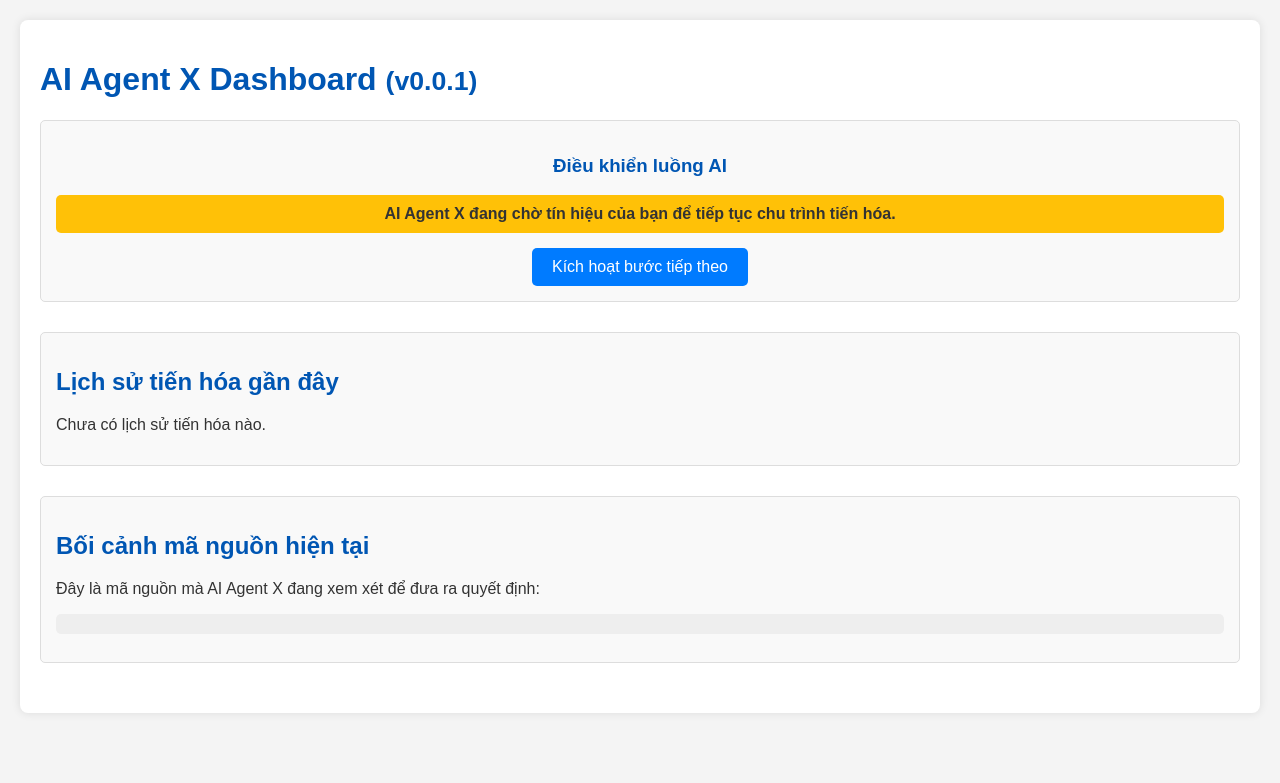
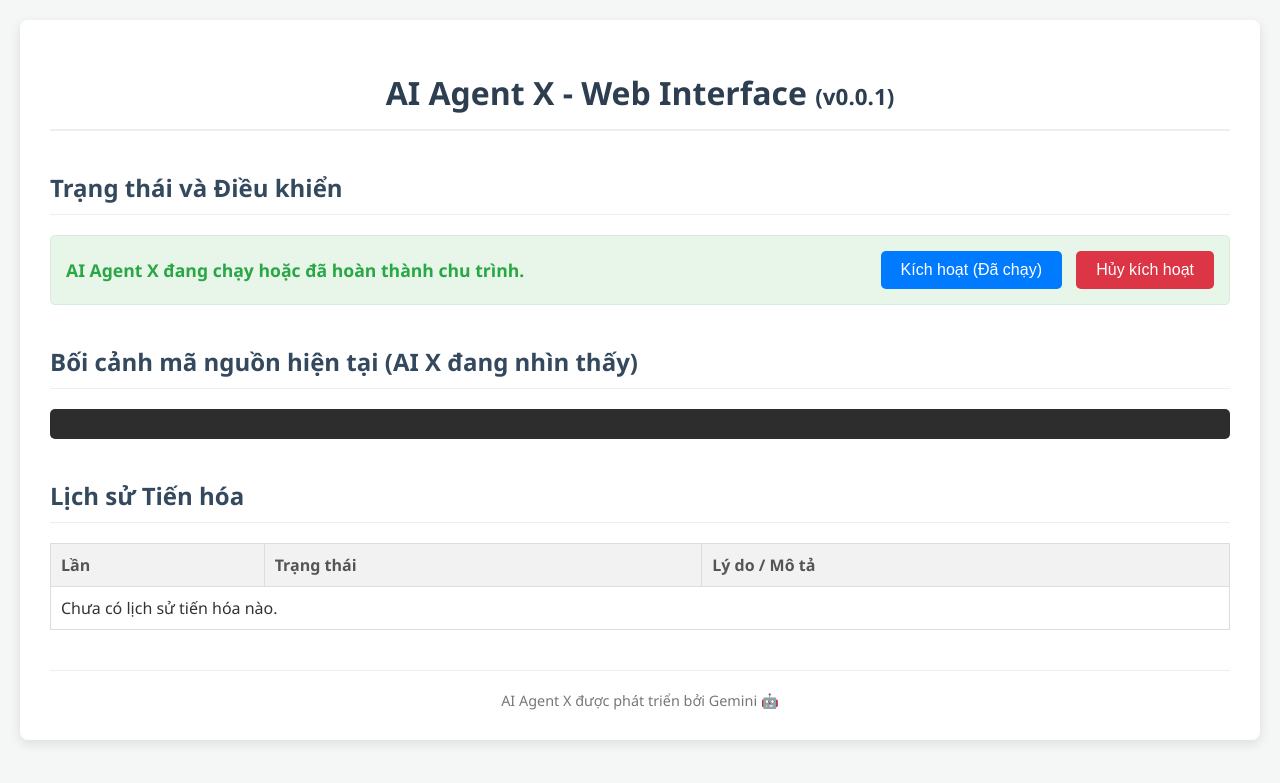
Before and after one commit to minkoivn/auto-code-py, a Flask app: page / in a window 1280 px wide. Shown: the top 783 px of the page. Run offline with Flask 3, Linux system fonts and the light colour scheme.

Commit message:
feat(AI): Cập nhật giao diện web để hiển thị rõ ràng trạng thái chờ tương tác, lịch sử tiến hóa và bối cảnh mã nguồn hiện tại, giúp người dùng dễ dàng theo dõi và điều khiển tác nhân AI.

```diff
--- a/app/templates/index.html
+++ b/app/templates/index.html
@@ -1,122 +1,225 @@
 <!DOCTYPE html>
-<html lang="en">
+<html lang="vi">
 <head>
     <meta charset="UTF-8">
     <meta name="viewport" content="width=device-width, initial-scale=1.0">
-    <title>AI Agent X Dashboard (v{{ version }})</title>
+    <title>AI Agent X - Web Interface</title>
     <style>
-        body { font-family: Arial, sans-serif; margin: 20px; background-color: #f4f4f4; color: #333; }
-        h1, h2, h3 { color: #0056b3; }
-        .container { max-width: 1200px; margin: auto; background: #fff; padding: 20px; border-radius: 8px; box-shadow: 0 0 10px rgba(0,0,0,0.1); }
-        .section { margin-bottom: 30px; padding: 15px; border: 1px solid #ddd; border-radius: 5px; background-color: #f9f9f9; }
-        .log-entry { margin-bottom: 10px; padding: 10px; border-bottom: 1px dashed #eee; }
-        .log-entry:last-child { border-bottom: none; }
-        /* Các trạng thái log */
-        .log-status-committed { color: green; font-weight: bold; }
-        .log-status-rejected_validation_failed { color: orange; font-weight: bold; }
-        .log-status-execution_failed { color: red; font-weight: bold; }
-        .log-status-no_proposal { color: gray; font-weight: bold; }
-        pre { background-color: #eee; padding: 10px; border-radius: 5px; overflow-x: auto; white-space: pre-wrap; word-wrap: break-word; }
-        .button-group { margin-top: 20px; text-align: center; }
-        .button-group button {
+        body {
+            font-family: 'Segoe UI', Tahoma, Geneva, Verdana, sans-serif;
+            margin: 0;
+            padding: 20px;
+            background-color: #f4f7f6;
+            color: #333;
+        }
+        .container {
+            max-width: 1200px;
+            margin: 0 auto;
+            background-color: #fff;
+            padding: 30px;
+            border-radius: 8px;
+            box-shadow: 0 4px 12px rgba(0, 0, 0, 0.1);
+        }
+        h1 {
+            color: #2c3e50;
+            text-align: center;
+            margin-bottom: 30px;
+            border-bottom: 2px solid #eee;
+            padding-bottom: 15px;
+        }
+        h2 {
+            color: #34495e;
+            border-bottom: 1px solid #eee;
+            padding-bottom: 10px;
+            margin-top: 40px;
+            margin-bottom: 20px;
+        }
+        .status-section {
+            background-color: #e8f5e9;
+            border: 1px solid #d4edda;
+            padding: 15px;
+            border-radius: 5px;
+            display: flex;
+            justify-content: space-between;
+            align-items: center;
+            margin-bottom: 30px;
+        }
+        .status-text {
+            font-weight: bold;
+            color: #28a745;
+            font-size: 1.1em;
+        }
+        .status-waiting {
+            background-color: #fff3cd;
+            border-color: #ffeeba;
+            color: #856404;
+        }
+        .status-waiting .status-text {
+            color: #856404;
+        }
+        button {
             padding: 10px 20px;
-            font-size: 16px;
-            cursor: pointer;
             border: none;
             border-radius: 5px;
+            cursor: pointer;
+            font-size: 1em;
+            transition: background-color 0.3s ease;
+        }
+        .trigger-button {
+            background-color: #007bff;
             color: white;
-            transition: background-color 0.3s ease;
-            margin: 0 5px;
         }
-        .button-group button.trigger { background-color: #007bff; }
-        .button-group button.trigger:hover { background-color: #0056b3; }
-        .button-group button.clear { background-color: #dc3545; } /* Red for clear/cancel */
-        .button-group button.clear:hover { background-color: #c82333; }
-        .status-message {
+        .trigger-button:hover {
+            background-color: #0056b3;
+        }
+        .clear-button {
+            background-color: #dc3545;
+            color: white;
+            margin-left: 10px;
+        }
+        .clear-button:hover {
+            background-color: #c82333;
+        }
+        .log-table {
+            width: 100%;
+            border-collapse: collapse;
+            margin-top: 15px;
+        }
+        .log-table th, .log-table td {
+            border: 1px solid #ddd;
             padding: 10px;
-            margin-bottom: 15px;
+            text-align: left;
+        }
+        .log-table th {
+            background-color: #f2f2f2;
+            font-weight: bold;
+            color: #555;
+        }
+        .log-table tr:nth-child(even) { background-color: #f9f9f9; }
+        .log-table tr:hover { background-color: #f1f1f1; }
+        .source-code-context {
+            background-color: #2d2d2d;
+            color: #f8f8f2;
+            padding: 15px;
             border-radius: 5px;
-            font-weight: bold;
+            overflow-x: auto;
+            white-space: pre-wrap; /* Giữ định dạng khoảng trắng và xuống dòng */
+            max-height: 500px;
+            font-family: 'Consolas', 'Monaco', 'Andale Mono', 'Ubuntu Mono', monospace;
+            font-size: 0.9em;
+            line-height: 1.5;
+        }
+        .footer {
             text-align: center;
+            margin-top: 40px;
+            padding-top: 20px;
+            border-top: 1px solid #eee;
+            color: #777;
+            font-size: 0.9em;
         }
-        .status-waiting { background-color: #ffc107; color: #333; } /* Yellow for waiting */
-        .status-triggered { background-color: #28a745; color: white; } /* Green for triggered */
     </style>
 </head>
 <body>
     <div class="container">
-        <h1>AI Agent X Dashboard <small>(v{{ version }})</small></h1>
+        <h1>AI Agent X - Web Interface <span style="font-size: 0.7em;">(v{{ version }})</span></h1>
 
-        <div class="section button-group">
-            <h3>Điều khiển luồng AI</h3>
+        <h2>Trạng thái và Điều khiển</h2>
+        <div class="status-section {{ 'status-waiting' if is_waiting_for_trigger else '' }}">
+            <div class="status-text">
                 {% if is_waiting_for_trigger %}
-                <div class="status-message status-triggered">
-                    Cờ kích hoạt đã được đặt. AI Agent X sẽ tiếp tục bước tiếp theo.
-                </div>
-                <button class="clear" onclick="clearTriggerFlag()">Hủy kích hoạt</button>
+                    AI Agent X đang ở chế độ TƯƠNG TÁC và chờ kích hoạt...
                 {% else %}
-                <div class="status-message status-waiting">
-                    AI Agent X đang chờ tín hiệu của bạn để tiếp tục chu trình tiến hóa.
-                </div>
-                <button class="trigger" onclick="triggerNextStep()">Kích hoạt bước tiếp theo</button>
+                    AI Agent X đang chạy hoặc đã hoàn thành chu trình.
                 {% endif %}
             </div>
+            <div>
+                {% if is_waiting_for_trigger %}
+                    <button class="trigger-button" onclick="triggerNextStep()">Kích hoạt Bước tiếp theo</button>
+                    <button class="clear-button" onclick="clearTriggerFlag()">Hủy kích hoạt</button>
+                {% else %}
+                    <button class="trigger-button" onclick="triggerNextStep()" disabled>Kích hoạt (Đã chạy)</button>
+                    <button class="clear-button" onclick="clearTriggerFlag()">Hủy kích hoạt</button>
+                {% endif %}
+            </div>
+        </div>
 
-        <div class="section">
-            <h2>Lịch sử tiến hóa gần đây</h2>
+        <h2>Bối cảnh mã nguồn hiện tại (AI X đang nhìn thấy)</h2>
+        <pre class="source-code-context">{{ source_context }}</pre>
+
+        <h2>Lịch sử Tiến hóa</h2>
+        <table class="log-table">
+            <thead>
+                <tr>
+                    <th>Lần</th>
+                    <th>Trạng thái</th>
+                    <th>Lý do / Mô tả</th>
+                </tr>
+            </thead>
+            <tbody>
                 {% if log_entries %}
                     {% for entry in log_entries %}
-                    <div class="log-entry">
-                        <strong>Lần {{ entry.iteration }}:</strong>
-                        Trạng thái = <span class="log-status-{{ entry.status | lower | replace(' ', '_') }}">{{ entry.status }}</span>.
-                        Lý do = {{ entry.reason }}
-                    </div>
+                        <tr>
+                            <td>{{ entry.iteration }}</td>
+                            <td>{{ entry.status }}</td>
+                            <td>{{ entry.reason }}</td>
+                        </tr>
                     {% endfor %}
                 {% else %}
-                <p>Chưa có lịch sử tiến hóa nào.</p>
+                    <tr>
+                        <td colspan="3">Chưa có lịch sử tiến hóa nào.</td>
+                    </tr>
                 {% endif %}
-        </div>
+            </tbody>
+        </table>
 
-        <div class="section">
-            <h2>Bối cảnh mã nguồn hiện tại</h2>
-            <p>Đây là mã nguồn mà AI Agent X đang xem xét để đưa ra quyết định:</p>
-            <pre>{{ source_context }}</pre>
+        <div class="footer">
+            AI Agent X được phát triển bởi Gemini 🤖
         </div>
     </div>
 
     <script>
-        async function triggerNextStep() {
-            const response = await fetch('/api/trigger_next_step', {
+        function triggerNextStep() {
+            fetch('/api/trigger_next_step', {
                 method: 'POST',
                 headers: {
                     'Content-Type': 'application/json'
                 }
-            });
-            const data = await response.json();
+            })
+            .then(response => response.json())
+            .then(data => {
                 if (data.status === 'success') {
-                alert('Đã gửi tín hiệu kích hoạt thành công!');
-                // Tải lại trang để cập nhật trạng thái cờ
-                location.reload();
+                    alert('Đã kích hoạt bước tiếp theo!');
+                    location.reload(); // Tải lại trang để cập nhật trạng thái
                 } else {
                     alert('Lỗi khi kích hoạt: ' + data.message);
                 }
+            })
+            .catch(error => {
+                console.error('Error:', error);
+                alert('Có lỗi xảy ra khi gửi yêu cầu kích hoạt.');
+            });
         }
 
-        async function clearTriggerFlag() {
-            const response = await fetch('/api/clear_trigger_flag', {
+        function clearTriggerFlag() {
+            fetch('/api/clear_trigger_flag', {
                 method: 'POST',
                 headers: {
                     'Content-Type': 'application/json'
                 }
-            });
-            const data = await response.json();
+            })
+            .then(response => response.json())
+            .then(data => {
                 if (data.status === 'success') {
-                alert('Đã hủy kích hoạt thành công!');
-                // Tải lại trang để cập nhật trạng thái cờ
-                location.reload();
+                    alert('Đã hủy kích hoạt!');
+                    location.reload(); // Tải lại trang để cập nhật trạng thái
                 } else {
                     alert('Lỗi khi hủy kích hoạt: ' + data.message);
                 }
+            })
+            .catch(error => {
+                console.error('Error:', error);
+                alert('Có lỗi xảy ra khi gửi yêu cầu hủy kích hoạt.');
+            });
         }
     </script>
 </body>
```
Lines whose indentation alone changed are shown as unchanged.
